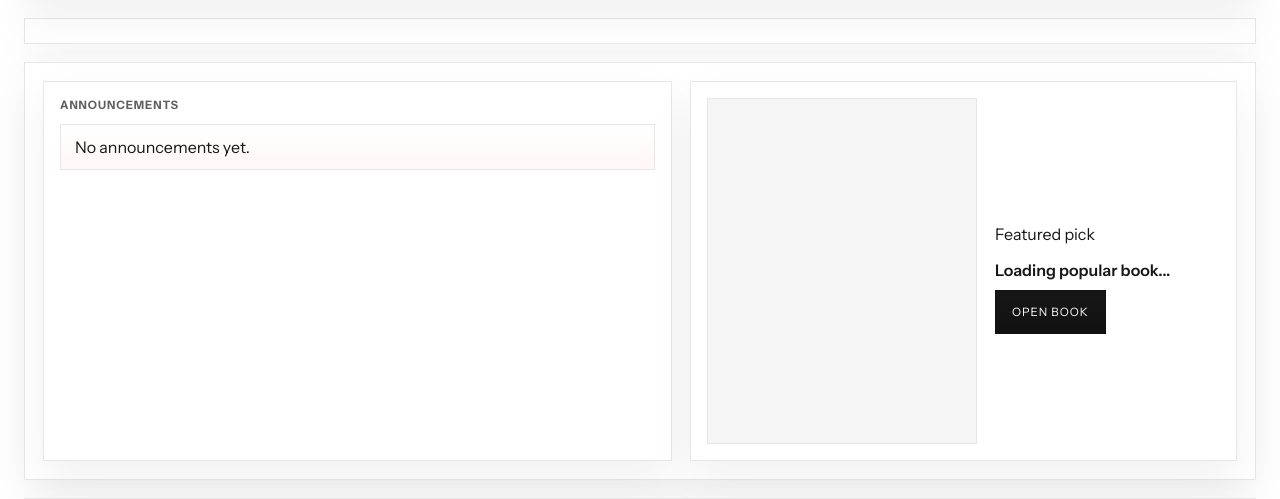
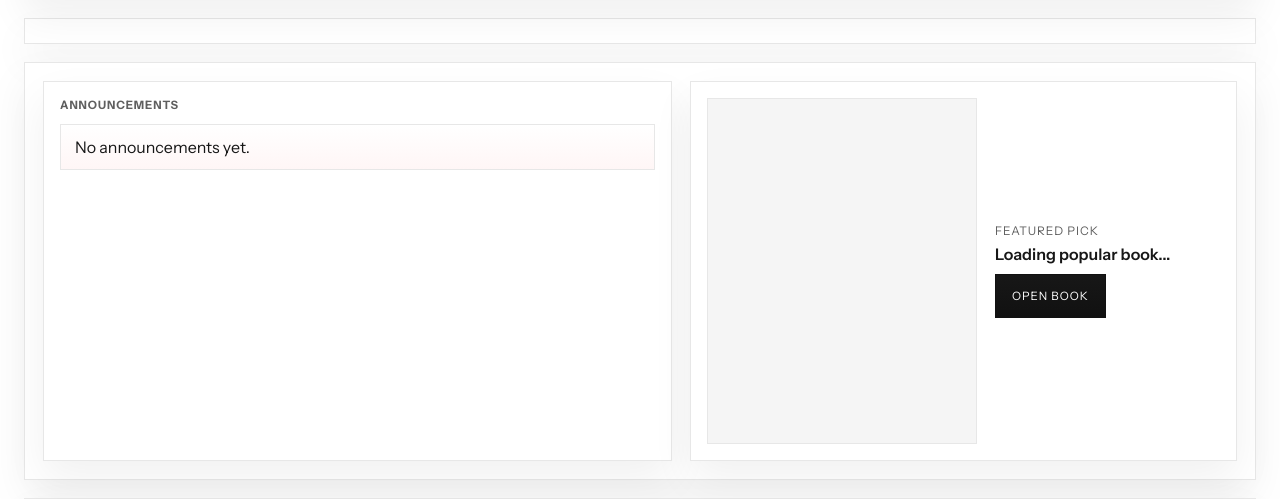
Before and after one commit to Yaezrper21/Projects, a PHP site: page / in a window 1280 px wide. Shown: the part 86-585 px from the top of the page. Run offline with PHP 8.4, Linux system fonts and the light colour scheme; some libraries are stand-ins or nearby versions.

Commit message:
Update styles.css

```diff
--- a/NBSDigitalShelf/styles.css
+++ b/NBSDigitalShelf/styles.css
@@ -254,7 +254,7 @@
   background: var(--panel);
 }
 
-.eyebrow，
+.eyebrow,
 .auth-provider,
 .brand-inline {
   margin: 0;
```
